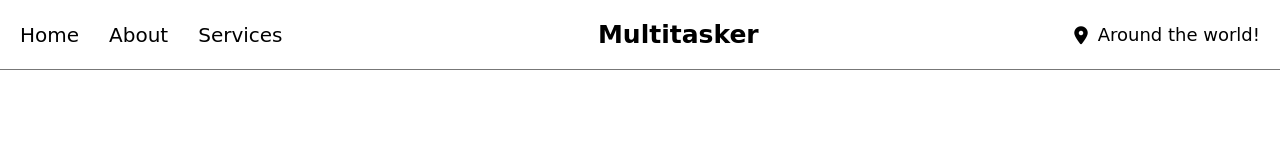
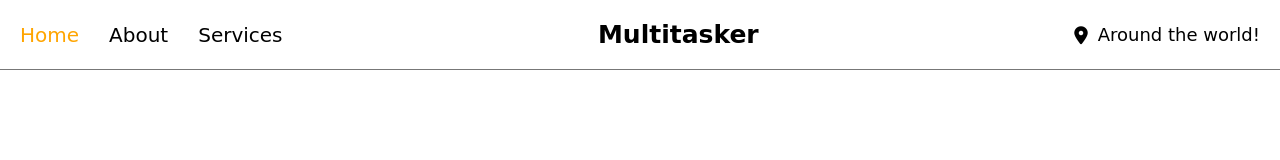
Before and after one commit to CodeSync-PH/multitasker, a plain HTML site: page index.html in a window 1280 px wide. Shown: the top 160 px of the page. Drawn offline with Linux system fonts and the light colour scheme; a web font is replaced by a local one.

Commit message:
New commit for multitasker Johnny Sins

```diff
--- a/css/style.css
+++ b/css/style.css
@@ -58,6 +58,10 @@ section {
     font-size: 20px;
     font-weight: 500;
     cursor: pointer;
+}
+
+.header .navbar a.active {
+    color: #ffa500;
 }
 
 .header .logo {
```
